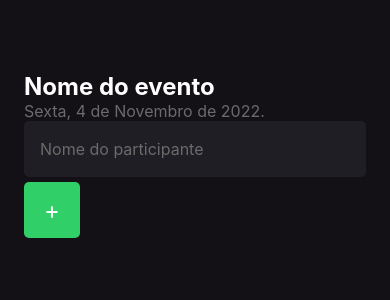
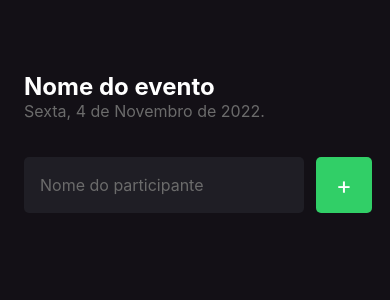
Before and after one commit to DevRafaelCena/imhere-ignite, a React Native app: screen / in a window 390 px wide. Shown: the top 300 px of the page. Built offline with nearby package versions, Linux system fonts and the light colour scheme.

Commit message:
ajustando form

```diff
--- a/src/screens/home/index.tsx
+++ b/src/screens/home/index.tsx
@@ -18,6 +18,7 @@ export function Home() {
         Sexta, 4 de Novembro de 2022.
       </Text>
 
+    <View style={styles.form}>
         <TextInput
             style={styles.input}
             placeholder="Nome do participante"
@@ -30,5 +31,6 @@ export function Home() {
             </Text>
         </TouchableOpacity>
     </View>
+    </View>
   )
 }
--- a/src/screens/home/style.ts
+++ b/src/screens/home/style.ts
@@ -23,6 +23,8 @@ export const styles = StyleSheet.create({
     color: '#FFFF',
     padding: 16,
     fontSize: 16,
+    flex: 1,
+    marginRight:12
   },
   buttonText: {
     color: '#FFF',
@@ -30,11 +32,16 @@ export const styles = StyleSheet.create({
   },
   button: {
     width: 56,
-    marginTop: 5,
     height: 56,
     borderRadius: 5,
     backgroundColor: '#31CF67',
     alignItems: 'center',
     justifyContent: 'center'
+  },
+  form: {
+    width:'100%',
+    flexDirection: 'row',
+    marginTop:36,
+    marginBottom: 42
   }
 })
```
Lines whose indentation alone changed are shown as unchanged.
